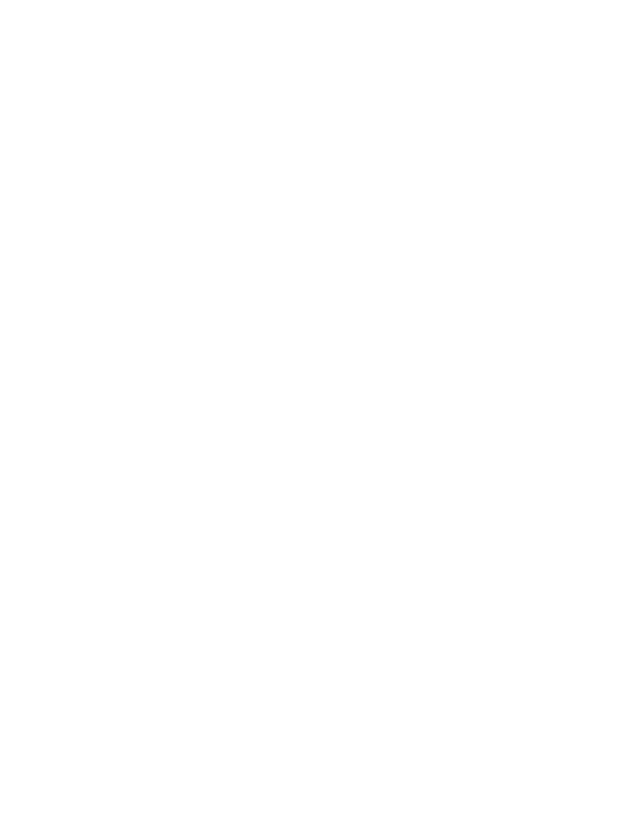
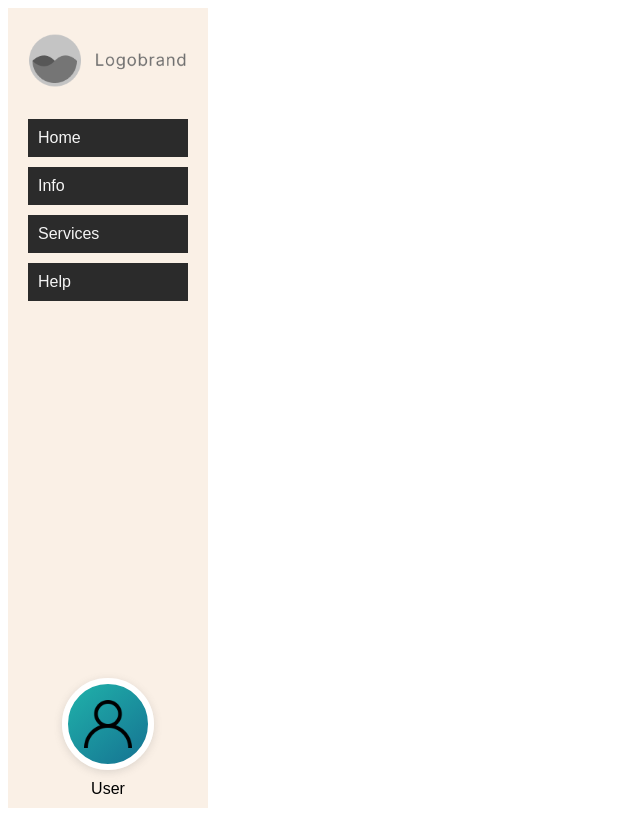
Before and after one commit to danycnc/exercises, a plain HTML site: page css/es3/start/index.html in a window 1280 px wide. Shown: the whole page, without its empty margins (0-640 px from the left). Drawn offline with Linux system fonts and the light colour scheme.

Commit message:
svolto es3

```diff
--- a/css/es3/start/index.html
+++ b/css/es3/start/index.html
@@ -8,8 +8,109 @@
     <title>Lezione CSS</title>
 </head>
 
+<style>
+
+    body {
+        height: 100vh;
+        font-family: sans-serif;
+    }
+
+    aside {
+        box-sizing:border-box;
+        padding: 10px;
+        display: flex;
+        flex-direction: column;
+        justify-content: space-between;
+        width: 200px;
+        height: 100%;
+        background-color:linen;
+    }
+
+    nav {
+        height: 100%;
+    }
+
+    nav a {
+        color: whitesmoke;
+        text-decoration: none;
+    }
+
+    nav li:hover{
+        background-color: #2b2bb2;
+    }
+
+    nav ul {
+        padding: 0;
+        list-style: none;
+    }
+
+    nav li {
+        background-color: #2b2b2b ;
+        padding: 10px;
+        margin: 10px;
+        transition: all 0.3s ease;
+    }
+
+    aside img {
+        display: block;
+        margin: auto;
+    }
+
+    .logo img {
+        width: 100%;
+    }
+
+    .user-cnt img {
+        width: 60%;
+    }
+
+    .user-cnt {
+        align-self: center;
+        text-align: center;
+    }
+
+    .avatar{
+        display: flex;
+        width: 80px;
+        height: 80px;
+        border-radius: 100px;
+        border: 6px solid white;
+        align-items: center;
+        margin: 10px 0;
+        box-shadow: rgba(99, 99, 99, 0.2) 0px 2px 8px 0px;
+        background: rgb(32,178,170);
+        background: linear-gradient(140deg, rgba(32,178,170,1) 0%, rgba(21,114,146,1) 100%);
+    }
+
+
+
+
+
+
+</style>
+
 <body>
-
+    <aside>
+        <div class="logo-cnt">
+            <div class="logo">
+                <img src="assets/logo.png" alt="logo">
+            </div>
+        </div>
+        <nav>
+            <ul>
+                <li><a href="#">Home</a></li>
+                <li><a href="#">Info</a></li>
+                <li><a href="#">Services</a></li>
+                <li><a href="#">Help</a></li>
+            </ul>
+        </nav>
+        <div class="user-cnt">
+            <div class="avatar">
+                <img src="assets/user.png" alt="avatar">
+            </div>
+            <span>User</span>
+        </div>
+    </aside>
 </body>
 
 </html>
```
Also changed, not shown: css/es3/start/assets/logo.png (added), css/es3/start/assets/user.png (added).
